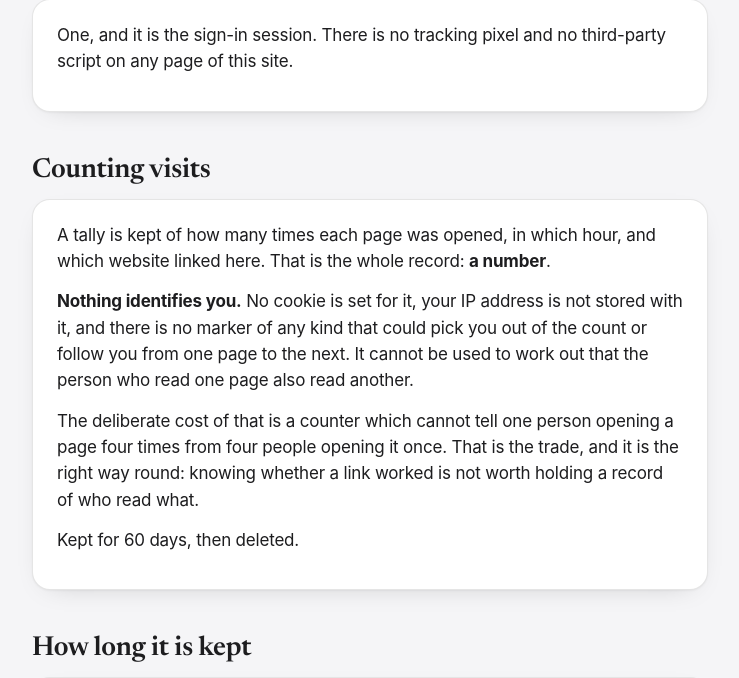
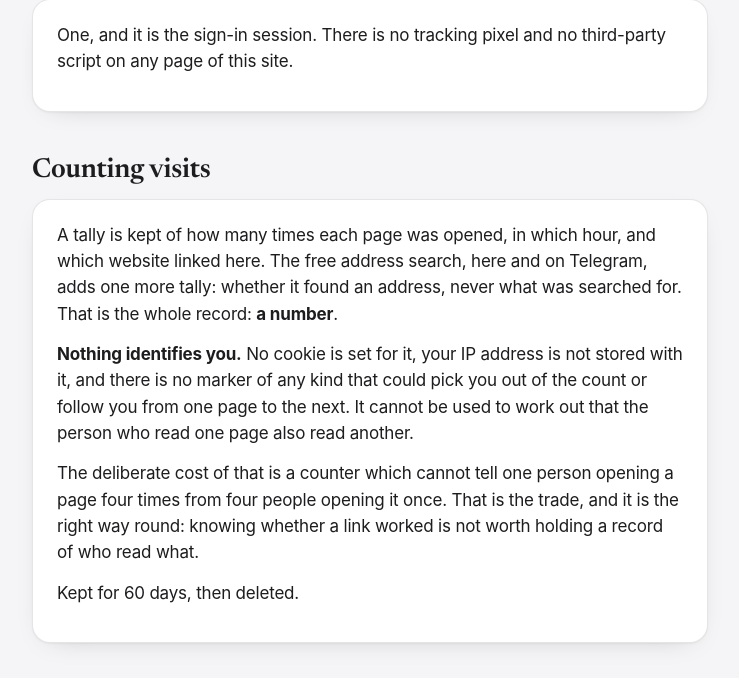
Before and after one commit to harryrussell081203-dev/job-machine, a FastAPI app: page /privacy in a window 1280 px wide. Shown: the part 3562-4240 px from the top of the page, without its empty margins (270-1009 px from the left). Run offline with FastAPI, Linux system fonts and the light colour scheme; data comes from the database, SQL or seed files in the repository; parts of the project's set-up code (start-up, migrations or seed data) failed here and were passed over; some libraries are stand-ins or nearby versions.

Commit message:
Count how free searches end, never what was searched
Page views showed about 240 opens of the home page in a week and no
sign-ups, but couldn't say whether people who searched found anything.
The /find page and the Telegram bot now add one tally per search:
find:company:found, find:advert:none, telegram:company:no-site and so on.
It goes in the page-view table under a name no real path can have, is
left out of the visit totals, and stores nothing about what was typed.
The admin page shows the week's counts, and the privacy page says so.

Co-Authored-By: Claude Opus 5.5 <noreply@anthropic.com>
Claude-Session: https://claude.ai/code/session_01K2QRWn8N7euzwyo48GKcKi

```diff
--- a/product/app/main.py
+++ b/product/app/main.py
@@ -341,6 +341,20 @@ def find_submit(request: Request, advert: str = Form(""),
         c["source"] = "the advert" if c["email"] in from_advert else \
             "their website"
 
+    mode = ("both" if company and advert.strip()
+            else "company" if company else "advert")
+    if found:
+        ended = "found"
+    elif company and not (looked_up or {}).get("domain"):
+        ended = "no-site"       # couldn't be sure which website is theirs
+    else:
+        ended = "none"
+    try:
+        views.outcome(f"find:{mode}:{ended}",
+                      user_agent=request.headers.get("user-agent", ""))
+    except Exception:
+        pass
+
     from jobseeker import companies_house
     directors = (companies_house.directors(company)
                  if company and companies_house.enabled() else [])
@@ -371,8 +385,10 @@ async def telegram_webhook(request: Request, secret: str):
         return ratelimit.hit(f"tg:{chat_id}", limit=limit, window=window)
     # The company lookup waits on other sites; run it off the event loop.
     import anyio
+    def tally(name):
+        views.outcome(f"telegram:{name}", user_agent="Mozilla/5.0 Telegram")
     reply = await anyio.to_thread.run_sync(
-        lambda: telegram.reply_to(update, allow=allow))
+        lambda: telegram.reply_to(update, allow=allow, tally=tally))
     return JSONResponse(reply or {})
 
 
@@ -1692,6 +1708,7 @@ def admin(request: Request):
                   traffic_today=views.totals(since=now - 86400, now=now),
                   traffic_week=views.totals(since=now - 7 * 86400, now=now),
                   traffic_hours=views.by_hour(hours=24, now=now),
+                  searches_week=views.outcomes(since=now - 7 * 86400),
                   **adminlib.summarise(rows, now=now))
 
 
--- a/product/app/telegram.py
+++ b/product/app/telegram.py
@@ -147,10 +147,20 @@ def _looks_like_advert(text: str) -> bool:
     return "@" in text or len(text) > 160 or text.count("\n") >= 3
 
 
-def answer(text: str, *, lookup=None) -> str:
+def _note(tally, name: str) -> None:
+    """How the message ended, for the site's tally. Never what was sent."""
+    if tally:
+        try:
+            tally(name)
+        except Exception:
+            pass
+
+
+def answer(text: str, *, lookup=None, tally=None) -> str:
     """The reply to one message: a company name or an advert."""
     text = (text or "").strip()[:MAX_TEXT]
     if not text or text.lower() in ("/start", "/help"):
+        _note(tally, "start")
         return HELLO.format(site=config.BASE_URL)
 
     if _looks_like_advert(text):
@@ -164,6 +174,7 @@ def answer(text: str, *, lookup=None) -> str:
             text, store=db._PlaceCache())
         domain = result.get("domain") or ""
         if not domain:
+            _note(tally, "company:no-site")
             return (f"I couldn't be sure which website is {text}'s, so I "
                     "didn't check anything rather than risk the wrong firm. "
                     "Try the full name as the company writes it, or paste "
@@ -171,6 +182,8 @@ def answer(text: str, *, lookup=None) -> str:
         found = contacts.rank(result.get("emails") or [])
         where = f"on {domain}"
 
+    _note(tally, f"{'company' if domain else 'advert'}:"
+                 f"{'found' if found else 'none'}")
     if not found:
         if domain:
             return (f"{domain} doesn't publish an email address on its main "
@@ -194,7 +207,8 @@ def answer(text: str, *, lookup=None) -> str:
     return "\n".join(lines)
 
 
-def reply_to(update: dict, *, lookup=None, allow=None) -> dict | None:
+def reply_to(update: dict, *, lookup=None, allow=None,
+             tally=None) -> dict | None:
     """The sendMessage call to return to Telegram, or None to stay quiet."""
     message = (update or {}).get("message") or {}
     chat = message.get("chat") or {}
@@ -210,7 +224,7 @@ def reply_to(update: dict, *, lookup=None, allow=None) -> dict | None:
     if allow is not None and not allow(chat_id):
         body = "That's a lot of lookups in an hour. Try again a bit later."
     else:
-        body = answer(text, lookup=lookup)
+        body = answer(text, lookup=lookup, tally=tally)
     out = {"method": "sendMessage", "chat_id": chat_id, "text": body,
            "disable_web_page_preview": True}
     markup = _share_markup()
--- a/product/app/templates/privacy.html
+++ b/product/app/templates/privacy.html
@@ -169,7 +169,9 @@ third-party script on any page of this site.</p>
 <h2>Counting visits</h2>
 <div class="panel">
 <p>A tally is kept of how many times each page was opened, in which hour, and
-which website linked here. That is the whole record: <b>a number</b>.</p>
+which website linked here. The free address search, here and on Telegram,
+adds one more tally: whether it found an address, never what was searched
+for. That is the whole record: <b>a number</b>.</p>
 <p><b>Nothing identifies you.</b> No cookie is set for it, your IP address is
 not stored with it, and there is no marker of any kind that could pick you out
 of the count or follow you from one page to the next. It cannot be used to
```
Also changed, not shown: product/app/templates/admin.html (+17 -0 lines), product/app/tests/test_telegram.py (+19 -0 lines), product/app/tests/test_views.py (+28 -0 lines), product/app/views.py (+40 -4 lines).
